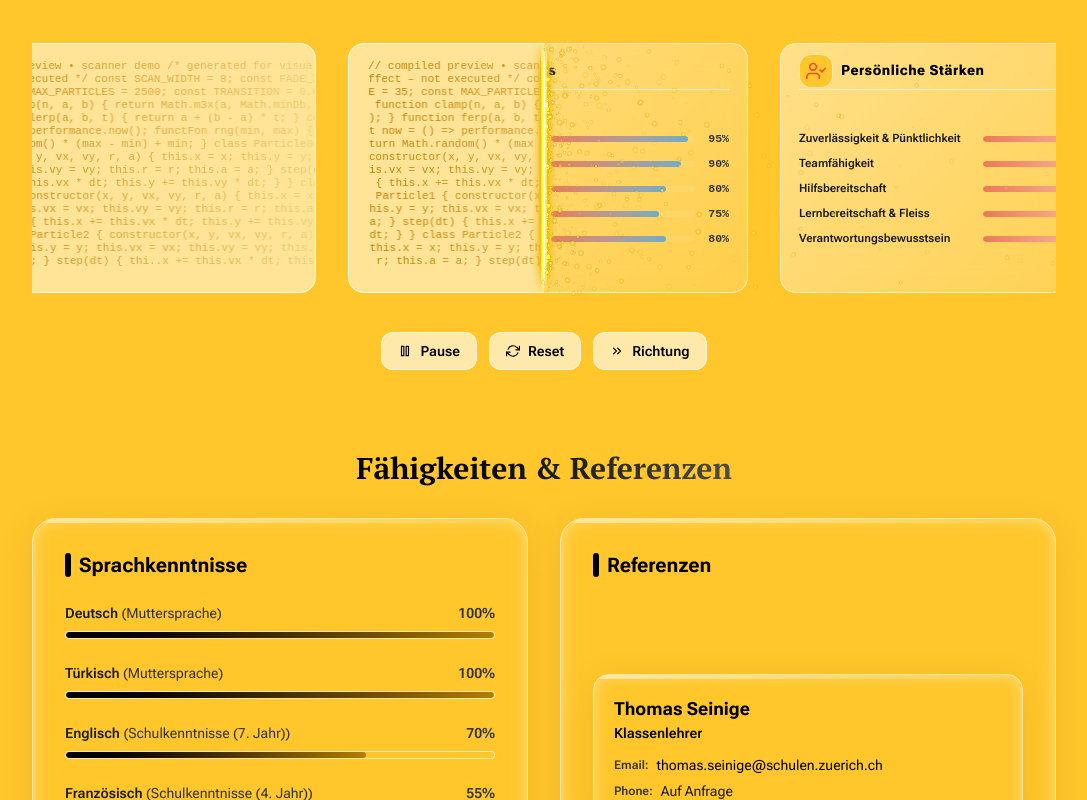
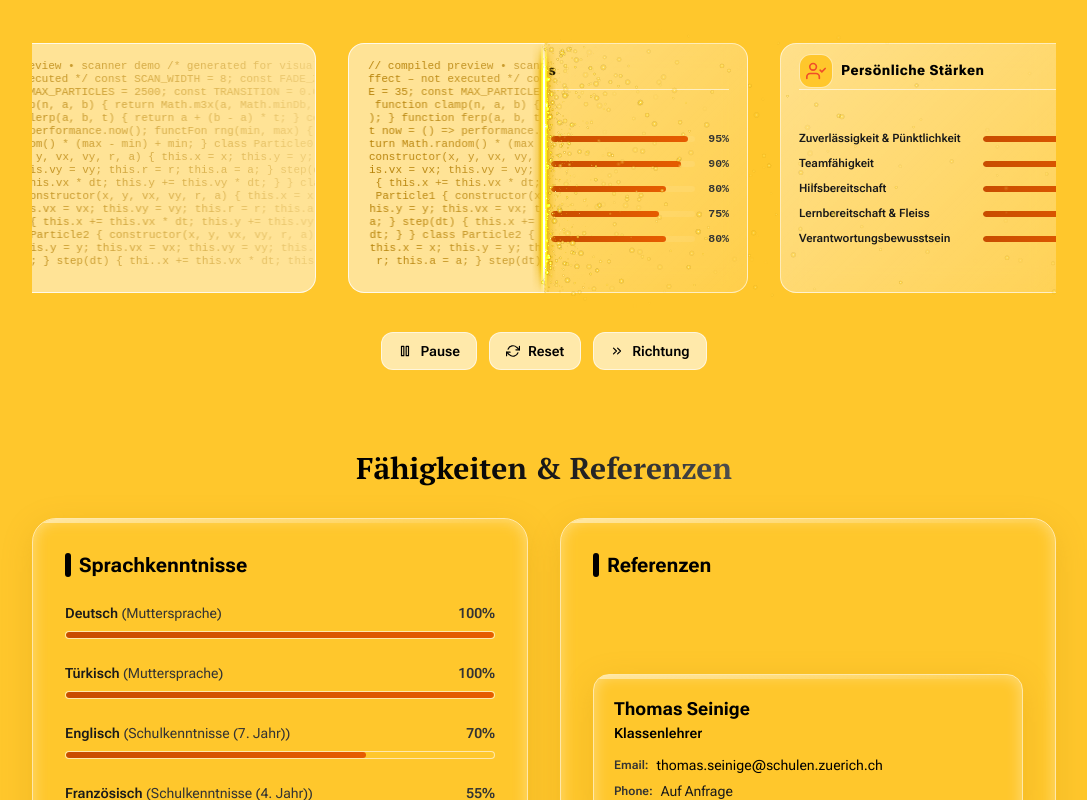
Before and after one commit to xddswi-swiss/lebenslauf, a Next.js app: page / in a window 1280 px wide. Shown: the part 2540-3340 px from the top of the page, without its empty margins (96-1183 px from the left). Built offline with nearby package versions, Linux system fonts and the light colour scheme; no server answers; the database is empty.

Commit message:
fix(theme-yellow): update progress bar fill gradient to user specified burnt orange color

```diff
--- a/src/app/page.tsx
+++ b/src/app/page.tsx
@@ -762,7 +762,7 @@ const MainContent: React.FC = () => {
                             ease: "easeOut",
                             delay: idx * 0.1,
                           }}
-                          className="h-full rounded-full bg-gradient-to-r from-primary to-secondary"
+                          className="h-full rounded-full lang-fill-bar bg-gradient-to-r from-primary to-secondary"
                         />
                       </div>
                     </div>
--- a/src/app/theme-yellow.css
+++ b/src/app/theme-yellow.css
@@ -247,3 +247,9 @@ html:not(.dark):not(.bw-mode) .skills-ascii-content {
 :root:not(.dark):not(.bw-mode) .stat-card-2 .stat-desc {
   color: #ffffff !important;
 }
+
+/* Yellow Theme Progress Bar Fill Styling (User Specified Warm Burnt Orange) */
+:root:not(.dark):not(.bw-mode) .lang-fill-bar,
+:root:not(.dark):not(.bw-mode) .skill-fill {
+  background: linear-gradient(to right, #c84c00, #e65c00) !important;
+}
```
